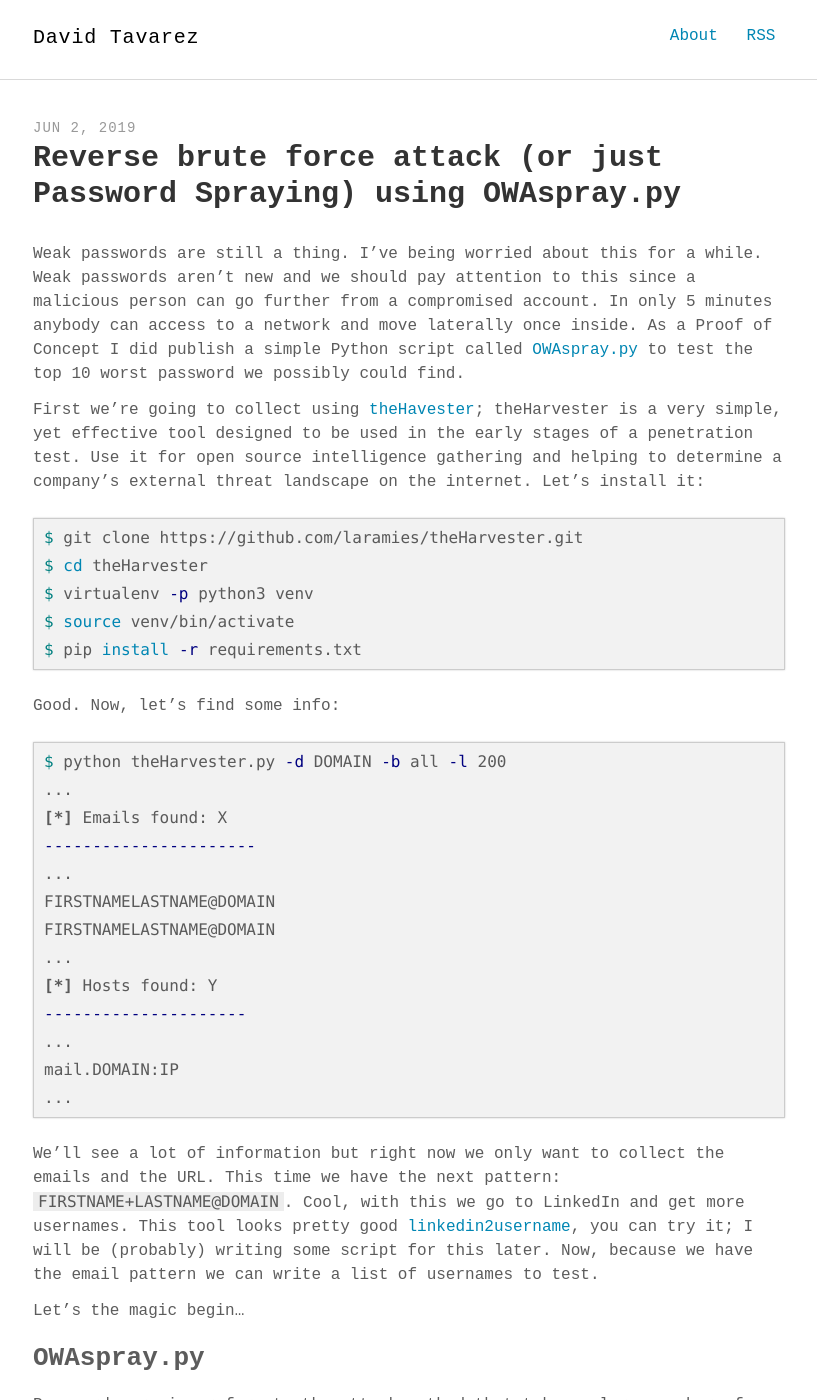
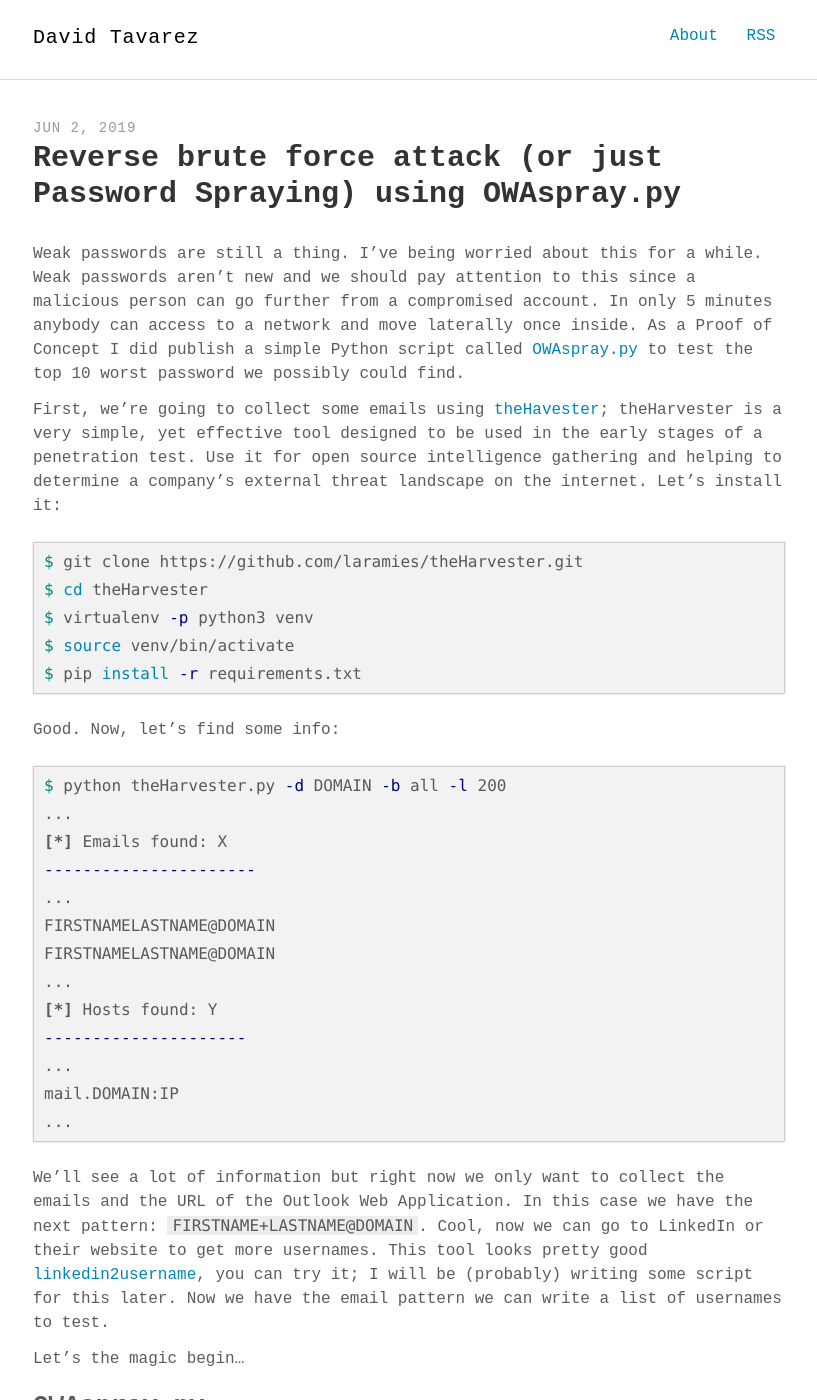
Before and after one commit to davidtavarez/davidtavarez.github.io, a Jekyll site: the page built from _posts/2019-06-02-reverse-brute-for-attack-owaspray.md, in a window 1280 px wide and 1400 px high. Shown: the whole window, without its empty margins (231-1048 px from the left). Built offline with Jekyll 4.4.1, drawn with Linux system fonts in a browser that asks for light colours; some web fonts are replaced; comment, search, counter and statistics services are not loaded.

Commit message:
more typos.. fuck.

````diff
--- a/_posts/2019-06-02-reverse-brute-for-attack-owaspray.md
+++ b/_posts/2019-06-02-reverse-brute-for-attack-owaspray.md
@@ -9,7 +9,7 @@
 
 Weak passwords are still a thing. I've being worried about this for a while. Weak passwords aren't new and we should pay attention to this since a malicious person can go further from a compromised account. In only 5 minutes anybody can access to a network and move laterally once inside. As a Proof of Concept I did publish a simple Python script called [OWAspray.py](https://github.com/davidtavarez/owaspray) to test the top 10 worst password we possibly could find.
 
-First we're going to collect using [theHavester](https://github.com/laramies/theHarvester); theHarvester is a very simple, yet effective tool designed to be used in the early stages of a penetration test. Use it for open source intelligence gathering and helping to determine a company's external threat landscape on the internet. Let's install it:
+First, we're going to collect some emails using [theHavester](https://github.com/laramies/theHarvester); theHarvester is a very simple, yet effective tool designed to be used in the early stages of a penetration test. Use it for open source intelligence gathering and helping to determine a company's external threat landscape on the internet. Let's install it:
 
 ```bash
 $ git clone https://github.com/laramies/theHarvester.git
@@ -37,7 +37,7 @@
 ...
 ```
 
-We'll see a lot of information but right now we only want to collect the emails and the URL. This time we have the next pattern: `FIRSTNAME+LASTNAME@DOMAIN`. Cool, with this we go to LinkedIn and get more usernames. This tool looks pretty good [linkedin2username](https://github.com/initstring/linkedin2username), you can try it; I will be (probably) writing some script for this later. Now, because we have the email pattern we can write a list of usernames to test.
+We'll see a lot of information but right now we only want to collect the emails and the URL of the Outlook Web Application. In this case we have the next pattern: `FIRSTNAME+LASTNAME@DOMAIN`. Cool, now we can go to LinkedIn or their website to get more usernames. This tool looks pretty good [linkedin2username](https://github.com/initstring/linkedin2username), you can try it; I will be (probably) writing some script for this later. Now we have the email pattern we can write a list of usernames to test.
 
 Let's the magic begin...
 
````
